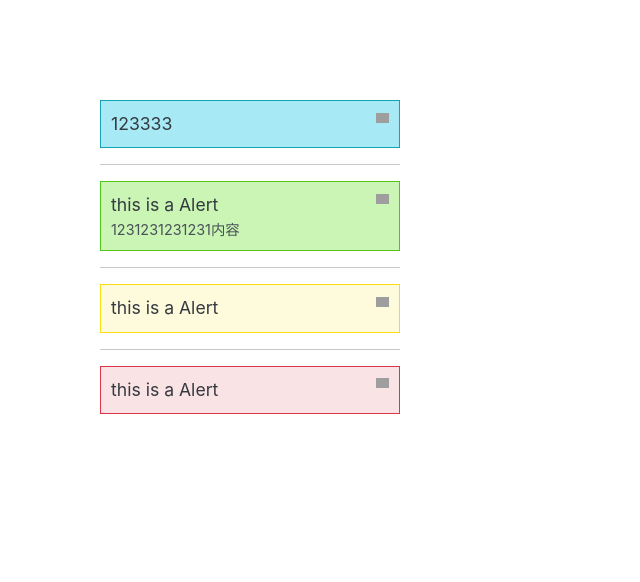
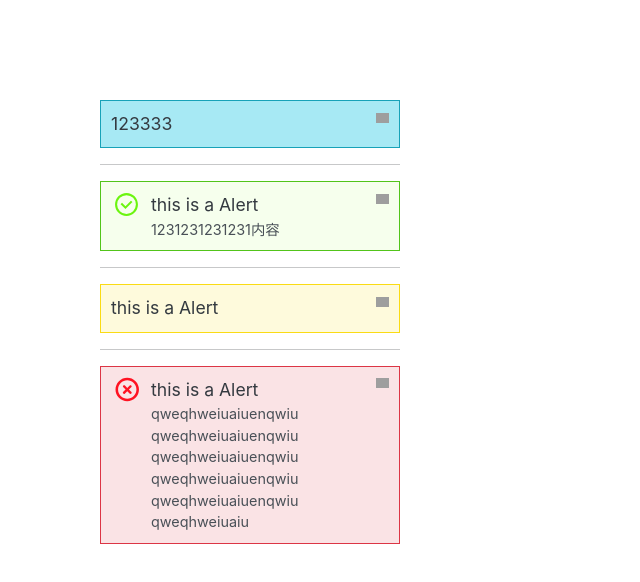
Before and after one commit to zhangbingjian/bjdesign, a React (Create React App) app: page / in a window 1280 px wide. Shown: the top 582 px of the page, without its empty margins (0-640 px from the left). Built offline with nearby package versions, Linux system fonts and the light colour scheme; grey boxes are pictures that could not be loaded.

Commit message:
feat:alert 添加 icon功能 限制success长度

```diff
--- a/src/App.tsx
+++ b/src/App.tsx
@@ -15,13 +15,16 @@ function App() {
                 }}
             />
             <hr />
-            <Alert type={AlertType.Success} closable>
+            <Alert type={AlertType.Success} icon closable>
                 <span>1231231231231内容</span>
             </Alert>
             <hr />
             <Alert type={AlertType.Warning} closable />
             <hr />
-            <Alert type={AlertType.Error} closable />
+            <Alert type={AlertType.Error} icon closable>
+                qweqhweiuaiuenqwiu qweqhweiuaiuenqwiu qweqhweiuaiuenqwiu qweqhweiuaiuenqwiu qweqhweiuaiuenqwiu
+                qweqhweiuaiu
+            </Alert>
         </div>
     );
 }
--- a/src/components/Alert/_style.scss
+++ b/src/components/Alert/_style.scss
@@ -27,6 +27,8 @@
 
 .alert-success {
   @include alert-style($alert-border-success);
+  background-color: rgb(246, 255, 237);
+
 }
 
 .alert-warning {
@@ -35,6 +37,38 @@
 
 .alert-error {
   @include alert-style($alert-border-error);
+}
+
+.alert-info-icon {
+  padding-left: 50px;
+  background-image: url(../../assets/icon/icon-error.svg);
+  background-repeat: no-repeat;
+  background-position: 13px 10px;
+  background-size: 25px;
+}
+
+.alert-success-icon {
+  padding-left: 50px;
+  background-image: url(../../assets/icon/icon-success.svg);
+  background-repeat: no-repeat;
+  background-position: 13px 10px;
+  background-size: 25px;
+}
+
+.alert-warning-icon {
+  padding-left: 50px;
+  background-image: url(../../assets/icon/icon-error.svg);
+  background-repeat: no-repeat;
+  background-position: 13px 10px;
+  background-size: 25px;
+}
+
+.alert-error-icon {
+  padding-left: 50px;
+  background-image: url(../../assets/icon/icon-error.svg);
+  background-repeat: no-repeat;
+  background-position: 13px 10px;
+  background-size: 25px;
 }
 
 .closed {
@@ -48,3 +82,7 @@
   padding: 4px;
   cursor: pointer;
 }
+
+.message-line {
+  width: 88%;
+}
--- a/src/components/Alert/alert.tsx
+++ b/src/components/Alert/alert.tsx
@@ -1,16 +1,16 @@
 /** @format */
 
-import React, {useRef} from 'react';
+import React, {useRef, useState} from 'react';
 import classNames from 'classnames';
 
 interface BaseAlertProps {
     className?: string;
-    message?: string;
-    title?: string;
-    type?: AlertType;
+    message?: string; //提示的信息
+    type?: AlertType; //提示的类型
     children?: React.ReactNode; //按钮内部元素
     closable: boolean; //是否可关闭(默认不可)
-    onClose?: Function;
+    icon?: boolean;
+    onClose?: Function; //关闭的回调函数
 }
 
 export enum AlertType { //alert类型
@@ -21,24 +21,29 @@ export enum AlertType { //alert类型
 }
 
 const Alert: React.FC<BaseAlertProps> = props => {
-    const {className, title, message, type, children, closable, onClose} = props;
+    const [show, setShow] = useState(true);
+    const {className, message, type, children, closable, onClose, icon} = props;
     const classes = classNames('alert', className, {
         [`alert-${type}`]: type,
+        [`alert-${type}-icon`]: icon,
     });
     const close = useRef(null);
     return (
         <>
+            {show && (
                 <div className={classes} ref={close}>
                     {closable && (
                         <div
                             className="closed"
                             onClick={() => {
+                                setShow(false);
                                 onClose && onClose();
                             }}></div>
                     )}
-                <div>{message}</div>
+                    <div className="message-line">{message}</div>
                     <div className="alert-children">{children}</div>
                 </div>
+            )}
         </>
     );
 };
@@ -48,7 +53,7 @@ Alert.defaultProps = {
     type: AlertType.Info,
     closable: false,
     onClose: () => {
-        alert('关闭Alert');
+        console.log('关闭alert');
     },
 };
 
```
Also changed, not shown: src/assets/icon/icon-error.svg (added), src/assets/icon/icon-success.svg (added). Lines whose indentation alone changed are shown as unchanged.
